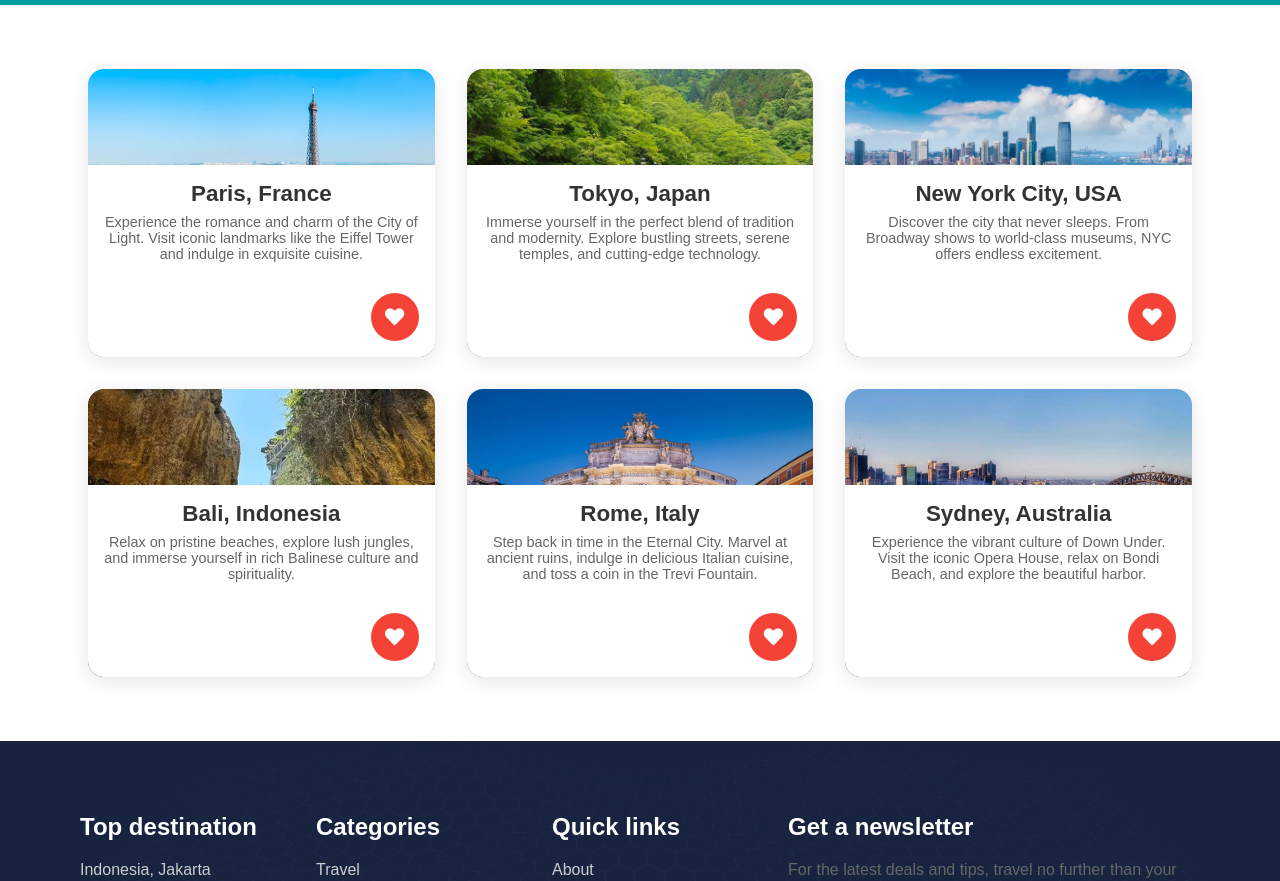
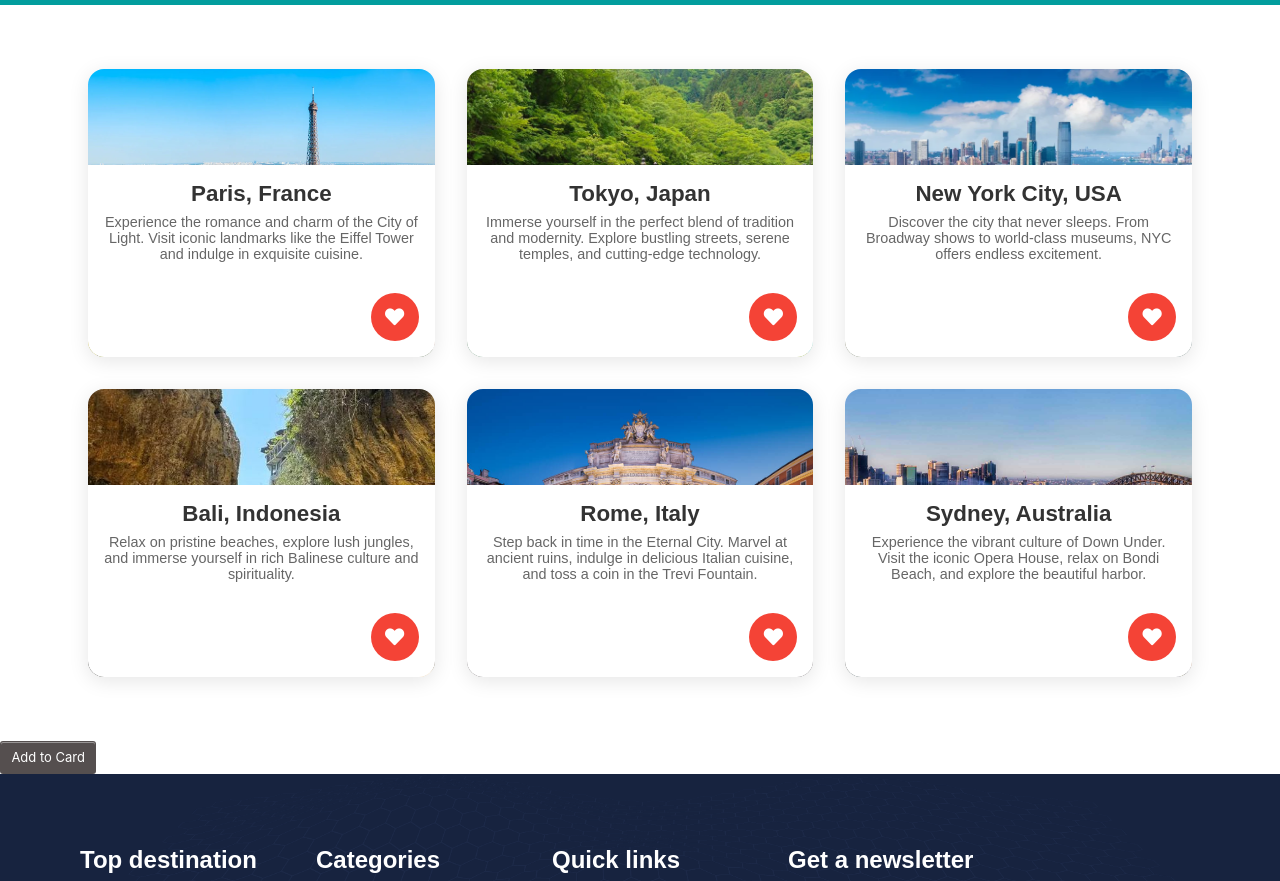
Before and after one commit to Code-Compas/Final, a plain HTML site: page templates/tours.html in a window 1280 px wide. Shown: the part 76-957 px from the top of the page. Drawn offline with nearby package versions, Linux system fonts and the light colour scheme; files whose address does not match are found by name.

Commit message:
tour update

```diff
--- a/static/tours.css
+++ b/static/tours.css
@@ -1,21 +1,51 @@
-/*-----------------------------------*\
-  #style.css
-\*-----------------------------------*/
 
-/**
- * copyright 2022 codewithsadee
- */
+@import url('https://fonts.googleapis.com/css2?family=Poppins:wght@300;400;600&display=swap');
+@import url('https://cdnjs.cloudflare.com/ajax/libs/font-awesome/5.15.3/css/all.min.css');
 
 
 
 
+/* CSS */
+.button {
+  background-color: #554f4f;
+  border: 1px solid transparent;
+  border-radius: 3px;
+  box-shadow: rgba(255, 255, 255, .4) 0 1px 0 0 inset;
+  box-sizing: border-box;
+  color: #fff;
+  cursor: pointer;
+  display: inline-block;
+  font-family: -apple-system,system-ui,"Segoe UI","Liberation Sans",sans-serif;
+  font-size: 13px;
+  font-weight: 400;
+  line-height: 1.15385;
+  margin: 0;
+  outline: none;
+  padding: 8px .8em;
+  position: relative;
+  text-align: center;
+  text-decoration: none;
+  user-select: none;
+  -webkit-user-select: none;
+  touch-action: manipulation;
+  vertical-align: baseline;
+  white-space: nowrap;
 
-/*-----------------------------------*\
-  #CUSTOM PROPERTY
-\*-----------------------------------*/
-@import url('https://fonts.googleapis.com/css2?family=Poppins:wght@300;400;600&display=swap');
-@import url('https://cdnjs.cloudflare.com/ajax/libs/font-awesome/5.15.3/css/all.min.css');
+}
 
+.button:hover,
+.button:focus {
+  background-color: #656363;
+}
+
+.button:focus {
+  box-shadow: 0 0 0 4px rgba(0, 149, 255, .15);
+}
+
+.button:active {
+  background-color: #0064bd;
+  box-shadow: none;
+}
 :root {
 
     /**
@@ -1153,6 +1183,7 @@
     font-size: 1.2em;
 }
 
+
 .property-card:hover .property-description {
     height: 0;
     padding: 0 1em;
@@ -1165,6 +1196,8 @@
 .property-card:hover .property-social-icons i {
     color: #f44336;
 }
+
+
 
 .property-image-title {
     text-align: center;
--- a/templates/tours.html
+++ b/templates/tours.html
@@ -52,7 +52,7 @@
               </li>
 
               <li>
-                <a href="#" class="navbar-link">Contact Us</a>
+                <a href="#" class="navbar-link">Card</a>
               </li>
 
             </ul>
@@ -65,6 +65,7 @@
 
         </div>
       </header>
+
 
 
 
@@ -190,7 +191,8 @@
             </a>
         </div>
     </div>
-      <!-- Footer -->
+    <button class="button" role="button">Add to Card</button>
+    <!-- Footer -->
       <footer class="footer" id="footer" style="background-image: url('./images/footer-bg.png')">
         <div class="container">
 
```
Also changed, not shown: templates/card.html (added, +1 -0 lines), 1 other file.
